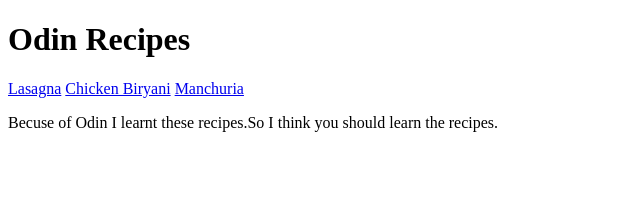
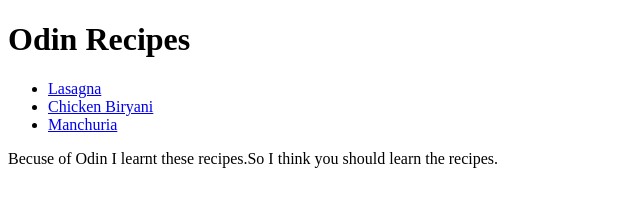
Before and after one commit to t1ram99q-debug/odin-recipes, a plain HTML site: page index.html in a window 1280 px wide. Shown: the whole page, without its empty margins (0-640 px from the left). Drawn offline with Linux system fonts and the light colour scheme.

Commit message:
forgotten some

```diff
--- a/recipes/index.html
+++ b/index.html
@@ -7,9 +7,11 @@
 </head>
 <body>
   <h1>Odin Recipes</h1>
-  <a href="recipes/lasagna.html">Lasagna</a>
-  <a href="recipes/chicken-biryani">Chicken Biryani</a>
-  <a href="recipes/Manchuria">Manchuria</a>
+  <ul>
+  <li><a href="recipes/lasagna.html">Lasagna</a></li>
+  <li><a href="recipes/chicken-biryani.html">Chicken Biryani</a></li>
+  <li><a href="recipes/Manchuria.html">Manchuria</a></li>
+  </ul>
   <p>Becuse of Odin I learnt these recipes.So I think you should learn the recipes.</p>
 </body>
 </html>
```
